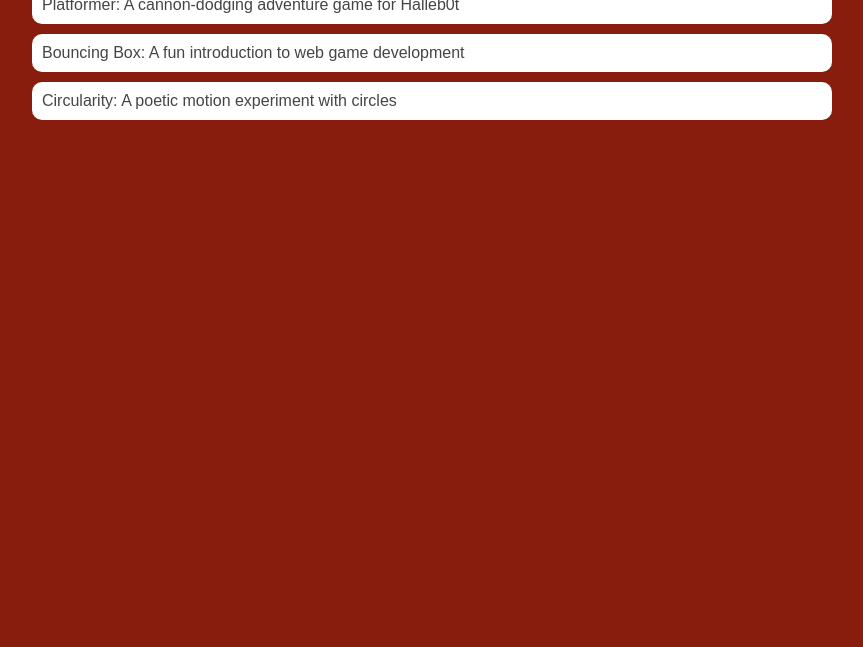
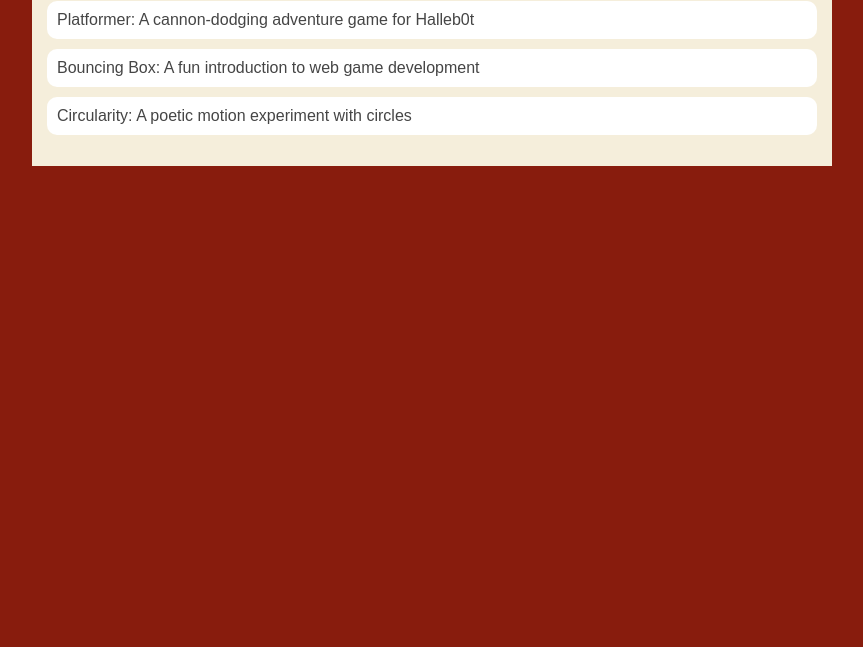
Before and after one commit to Jonathansandwhich/Jonathansandwhich.github.io, a plain HTML site: page portfolio.html in a window 1280 px wide. Shown: the part 153-800 px from the top of the page, without its empty margins (208-1071 px from the left). Drawn offline with Linux system fonts and the light colour scheme.

Commit message:
added the letter s

```diff
--- a/portfolio.html
+++ b/portfolio.html
@@ -18,7 +18,9 @@
             </li>
         </ul>
       </nav>
-        <div clas="content">
+
+      <main>
+        <div class="content">
         <h1>Portfolio</h1>
         <ul id="portfolio">
             <li>
@@ -32,8 +34,6 @@
         </li>
         </ul>
       </div>
-      <main>
-
       </main>
     </div>
   </body>
```
Also changed, not shown: style.css (line endings or trailing spaces).
